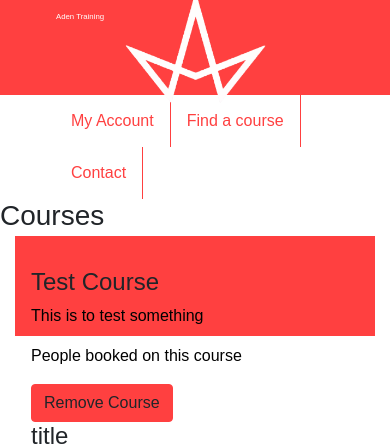
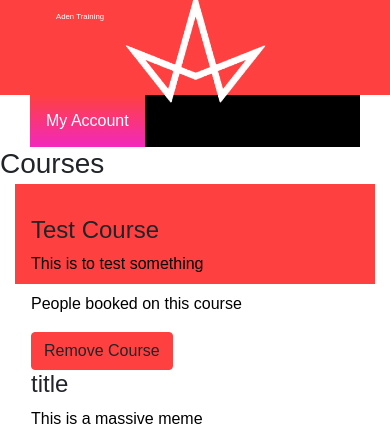
Before and after one commit to Aden-Training/Training_Portal, a Flask app: page /courses in a window 390 px wide. Shown: the top 448 px of the page. Run offline with Flask 2, Linux system fonts and the light colour scheme; data comes from the database, SQL or seed files in the repository; some libraries are stand-ins or nearby versions.

Commit message:
Replaced NavBar with burger button menu

```diff
--- a/static/css/master.css
+++ b/static/css/master.css
@@ -103,7 +103,66 @@ p{
   display: inline-block;
 }
 
-/* Navigation bar */
+/* Navigation bar (burger button included) */
+.topnav {
+  overflow: hidden;
+  margin-top: -32px;
+  width: 100%;
+  margin-left: 15px;
+  margin-right: 15px;
+  background-color: black;
+}
+
+.topnav a {
+  float: left;
+  display: block;
+  color: white;
+  text-align: center;
+  padding: 14px 16px;
+  text-decoration: none;
+  font-size: 16px;
+}
+
+.topnav a:hover {
+  background-image: linear-gradient(#ff4040, #f2b929);
+  transition: 0.3s;
+  color: white;
+}
+
+.topnav a.active {
+  background-image: linear-gradient(#ff4040, #f229bd);
+  color: white;
+}
+
+.topnav .icon {
+  display: none;
+  color: #000;
+}
+
+@media screen and (max-width: 600px) {
+  .topnav a:not(:first-child) {display: none;}
+  .topnav a.icon {
+    float: right;
+    display: block;
+  }
+}
+
+@media screen and (max-width: 600px) {
+  .topnav.responsive {position: relative;}
+  .topnav.responsive .icon {
+    position: absolute;
+    right: 0;
+    top: 0;
+  }
+  .topnav.responsive a {
+    float: none;
+    display: block;
+    text-align: left;
+  }
+}
+/* End of navigation bar style */
+
+/* Navigation bar (OLD)
 .navigationBar{
   margin-top: -32px;
   font-family: 'Raleway', sans-serif;
@@ -151,7 +210,7 @@ a:hover{
 
 ul li a{
   color: #ff4040;
-}
+} */
 
 h2{
 }
--- a/static/js/functions.js
+++ b/static/js/functions.js
@@ -7,3 +7,13 @@ function switchVisibleOffshore(){
     document.getElementById('divHGV').style.display = 'none';
     document.getElementById('divOffshore').style.display = 'block';
 }
+
+// Resizes navigation bar if screen is less that 600px
+function navbarChange() {
+    var x = document.getElementById("myTopnav");
+    if (x.className === "topnav") {
+      x.className += " responsive";
+    } else {
+      x.className = "topnav";
+    }
+  }
--- a/templates/base.html
+++ b/templates/base.html
@@ -5,6 +5,7 @@
     <title>Prototype</title>
     <link rel="stylesheet" href="{{url_for('static', filename = 'css/bootstrap.min.css')}}">
     <link rel="stylesheet" href="{{url_for('static', filename = 'css/master.css')}}">
+    <link rel="stylesheet" href="https://cdnjs.cloudflare.com/ajax/libs/font-awesome/4.7.0/css/font-awesome.min.css">
     <script src="../static/js/functions.js" type="text/javascript">
     </script>
     <link rel="shortcut icon" href="#">
@@ -35,12 +36,14 @@
       </div>
     </div>
     <div class="row">
-      <div class="navigationBar">
-          <ul>
-            <li><a class="active" href="#home">My Account</a></li>
-            <li><a href="/findcourse">Find a course</a></li>
-            <li><a href="#contact">Contact</a></li>
-          </ul>
+      <div class="topnav" id="myTopnav">
+        <a href="#home" class="active">My Account</a>
+        <a href="/findcourse">Find a course</a>
+        <a href="#contact">Contact</a>
+        <a href="#about">About</a>
+        <a href="javascript:void(0);" class="icon" onclick="navbarChange()">
+          <i class="fa fa-bars"></i>
+        </a>
       </div>
     </div>
     {% block content %}
```
